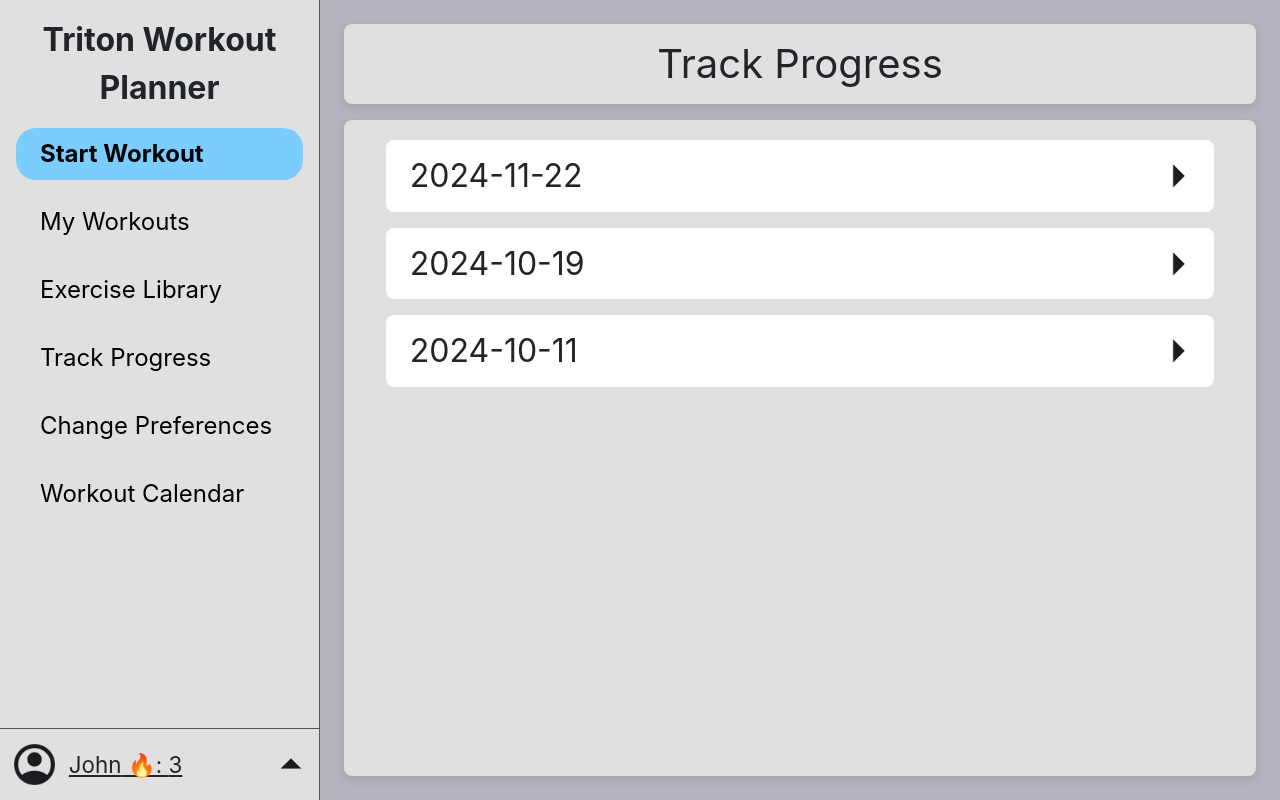
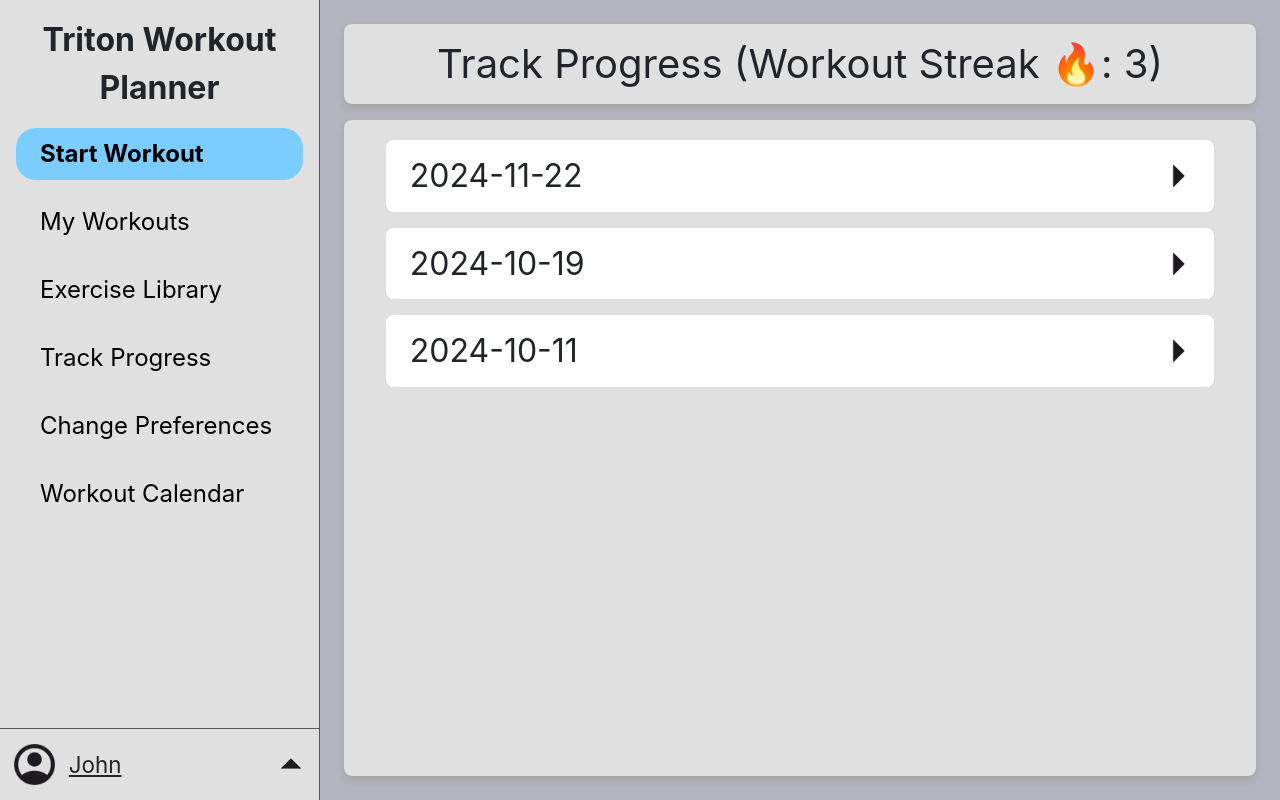
Before and after one commit to Sid10july/TritonWorkoutPlanner, a React (Create React App) app in the folder client/: page /track-progress in a window 1280 px wide. Built offline with nearby package versions, Linux system fonts and the light colour scheme; no server answers.

Commit message:
Resolved issue #21: Workaround - streak count is no longer on sidebar
Instead, streak count is on the "Track Progress" page

```diff
--- a/client/src/App.tsx
+++ b/client/src/App.tsx
@@ -227,7 +227,7 @@ const App: React.FC<AppProps> = ({ debugId = "0" }) => {
             path="/track-progress"
             element={
               <Layout setIsLoggedIn={setIsLoggedIn} userId={userId}>
-                <TrackProgress />
+                <TrackProgress userId={userId} />
               </Layout>
             }
           />
--- a/client/src/components/Sidebar/Sidebar.tsx
+++ b/client/src/components/Sidebar/Sidebar.tsx
@@ -26,7 +26,7 @@ export const Sidebar = (props: SidebarProps) => {
     fetchUserData(props.userId)
       .then((result) => setUserInfo(result))
       .catch((err) => console.log(err));
-  }, []);
+  }, [props.userId]);
 
   return (
     <div className="sidebar">
@@ -61,7 +61,8 @@ export const Sidebar = (props: SidebarProps) => {
             className="sidebar-profile_icon"
           />
           <p className="mb-0">
-            {userInfo.username} 🔥: {userInfo.streak}
+            {userInfo.username}
+            {/* 🔥: {userInfo.streak} */}
           </p>
           <img
             src="/arrow_drop_up.png"
--- a/client/src/constants/constants.ts
+++ b/client/src/constants/constants.ts
@@ -36,7 +36,7 @@ export const dummyExercisesList = [
 ];
 
 // Last time user worked out
-export const dummyLastWorkout = [11, 24, 2024];
+export const dummyLastWorkout = [11, 25, 2024];
 
 export const dummyWorkoutPlans = [
   {
--- a/client/src/views/TrackProgress.tsx
+++ b/client/src/views/TrackProgress.tsx
@@ -1,11 +1,25 @@
-import { useState } from "react";
-import { dummyWorkoutData, dummyExerciseGoals } from "../constants/constants";
+import { useState, useEffect } from "react";
+import { fetchUserData } from "../utils/user-utils";
+import {
+  dummyWorkoutData,
+  dummyExerciseGoals,
+  dummyProfileData,
+} from "../constants/constants";
 import "./TrackProgress.css";
 
 // BACKEND: Replace the dummy values with database values. Make sure
 // they match the same format
 
-export const TrackProgress = () => {
+export const TrackProgress = (props: { userId: string }) => {
+  const [userInfo, setUserInfo] = useState(dummyProfileData);
+
+  // Fetch user data from the backend when the component mounts
+  useEffect(() => {
+    fetchUserData(props.userId)
+      .then((result) => setUserInfo(result))
+      .catch((err) => console.log(err));
+  }, [props.userId]);
+
   // Sort exerciseData by newest date
   const exerciseData = dummyWorkoutData.sort((a, b) => {
     if (a.date > b.date) return -1;
@@ -70,7 +84,9 @@ export const TrackProgress = () => {
 
   return (
     <div>
-      <h1 className="title-container">Track Progress</h1>
+      <h1 className="title-container">
+        Track Progress (Workout Streak 🔥: {userInfo.streak})
+      </h1>
       <div className="content-container">
         {exerciseData.map((e) => {
           return <WorkoutData key={e.date} date={e.date} goals={e.goals} />;
```
